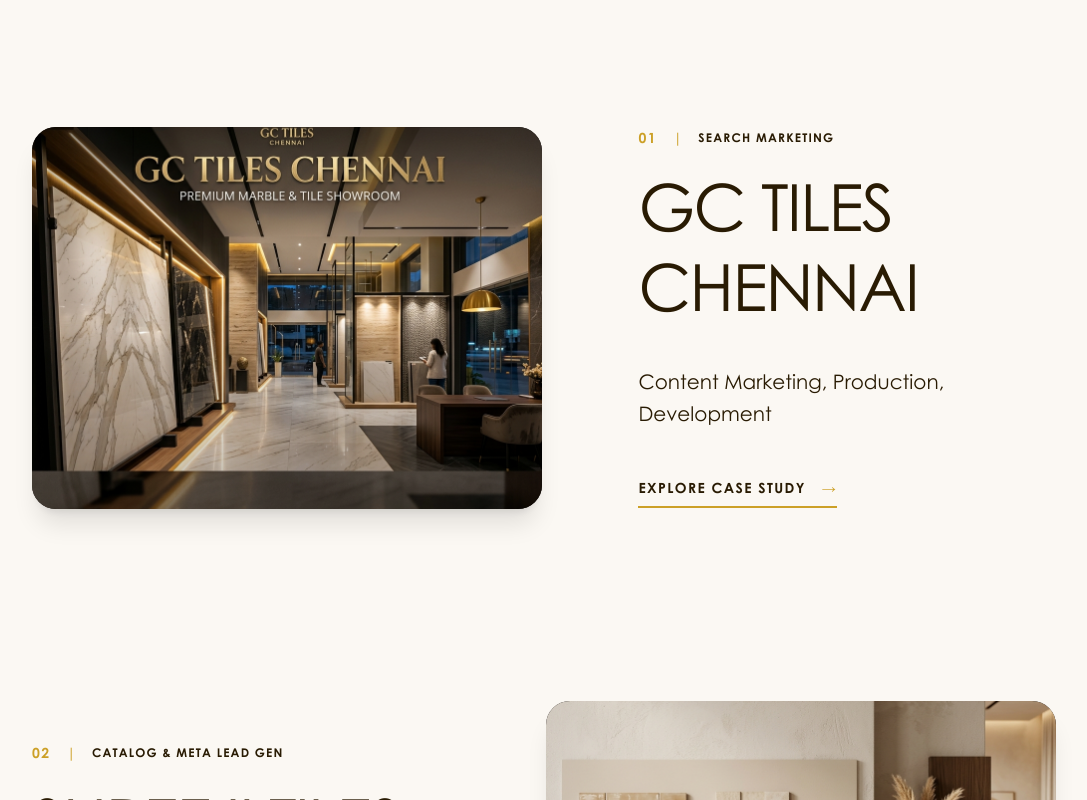
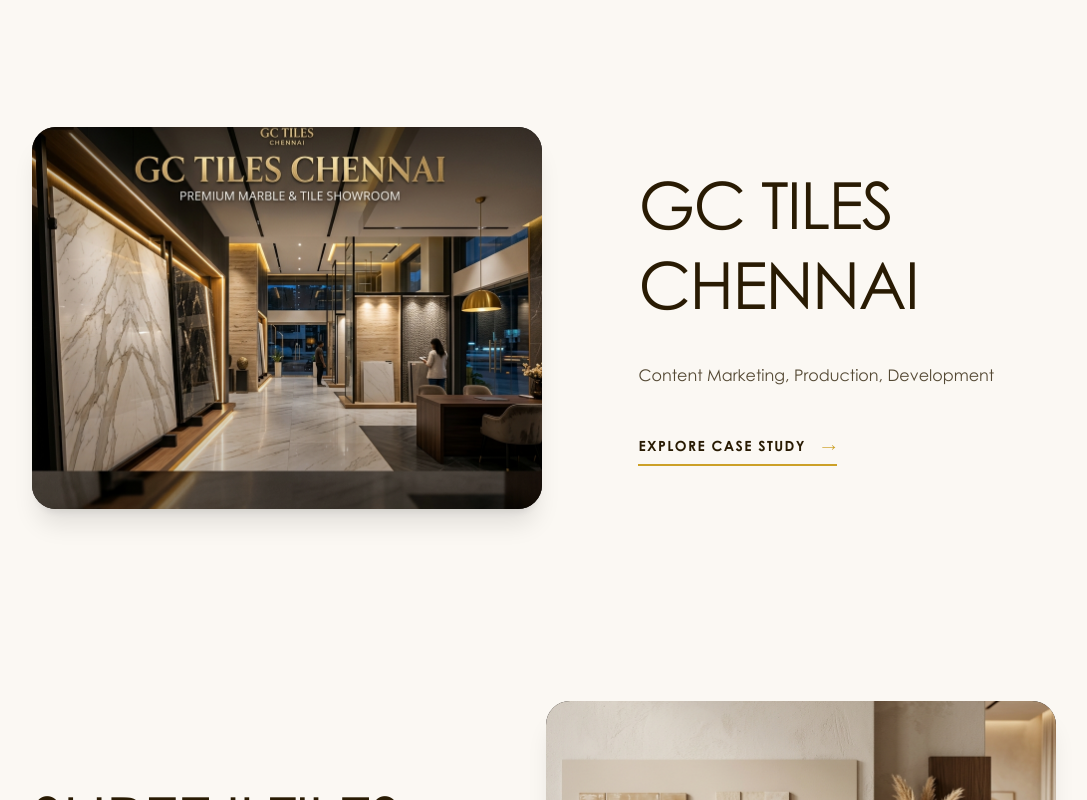
Before and after one commit to rahulmakwana1786-bit/espresso-pro, a React (Vite) app: page /case-studies in a window 1280 px wide. Shown: the part 760-1560 px from the top of the page, without its empty margins (96-1183 px from the left). Built offline with nearby package versions, Linux system fonts and the light colour scheme; a web font is replaced by a local one.

Commit message:
cash studies update.

```diff
--- a/src/pages/CaseStudiesPage.jsx
+++ b/src/pages/CaseStudiesPage.jsx
@@ -289,16 +289,7 @@
 
                 {/* Details Column */}
                 <div className="w-full lg:w-[45%] flex flex-col items-start text-left">
-                  {/* Category Pill and Number */}
-                  <div className="flex items-center gap-4 mb-6">
-                    <span className="font-mono text-[#cca027] text-sm font-bold tracking-widest">
-                      0{index + 1}
-                    </span>
-                    <span className="text-[#cca027] text-sm">|</span>
-                    <span className="text-[#291b03] text-xs font-bold uppercase tracking-widest">
-                      {site.tag}
-                    </span>
-                  </div>
+                  {/* Category Pill and Number removed as requested */}
 
                   {/* Title (Elegant Serif) */}
                   <h3 className="font-serif text-4xl sm:text-5xl lg:text-[65px] font-light text-[#291b03] leading-[1.05] tracking-tight mb-8 hover:text-[#cca027] transition-colors duration-500">
@@ -311,7 +302,7 @@
                   </h3>
 
                   {/* Description */}
-                  <p className="text-[#291b03] text-lg md:text-xl font-medium leading-relaxed mb-12">
+                  <p className="text-[#291b03]/80 text-sm md:text-base font-light leading-relaxed mb-12">
                     {site.desc}
                   </p>
 
--- a/src/pages/ServicesPage.jsx
+++ b/src/pages/ServicesPage.jsx
@@ -290,7 +290,7 @@
           className="flex flex-col items-center max-w-5xl"
         >
           <h2 className="font-serif text-[4rem] md:text-[7rem] lg:text-[8rem] text-[#111] leading-[0.9] tracking-tighter mb-16">
-            Ready to <span className="italic text-black/30 font-light">move</span> <br /> your brand?
+            Ready to <span className="italic text-[#cca027] font-light">move</span> <br /> your brand?
           </h2>
 
           <a href="/contact" className="group relative inline-flex items-center justify-center px-10 py-5 bg-transparent border-2 border-[#111] text-[#111] font-bold uppercase tracking-widest text-xs md:text-sm rounded-full overflow-hidden transition-colors hover:border-transparent">
```
